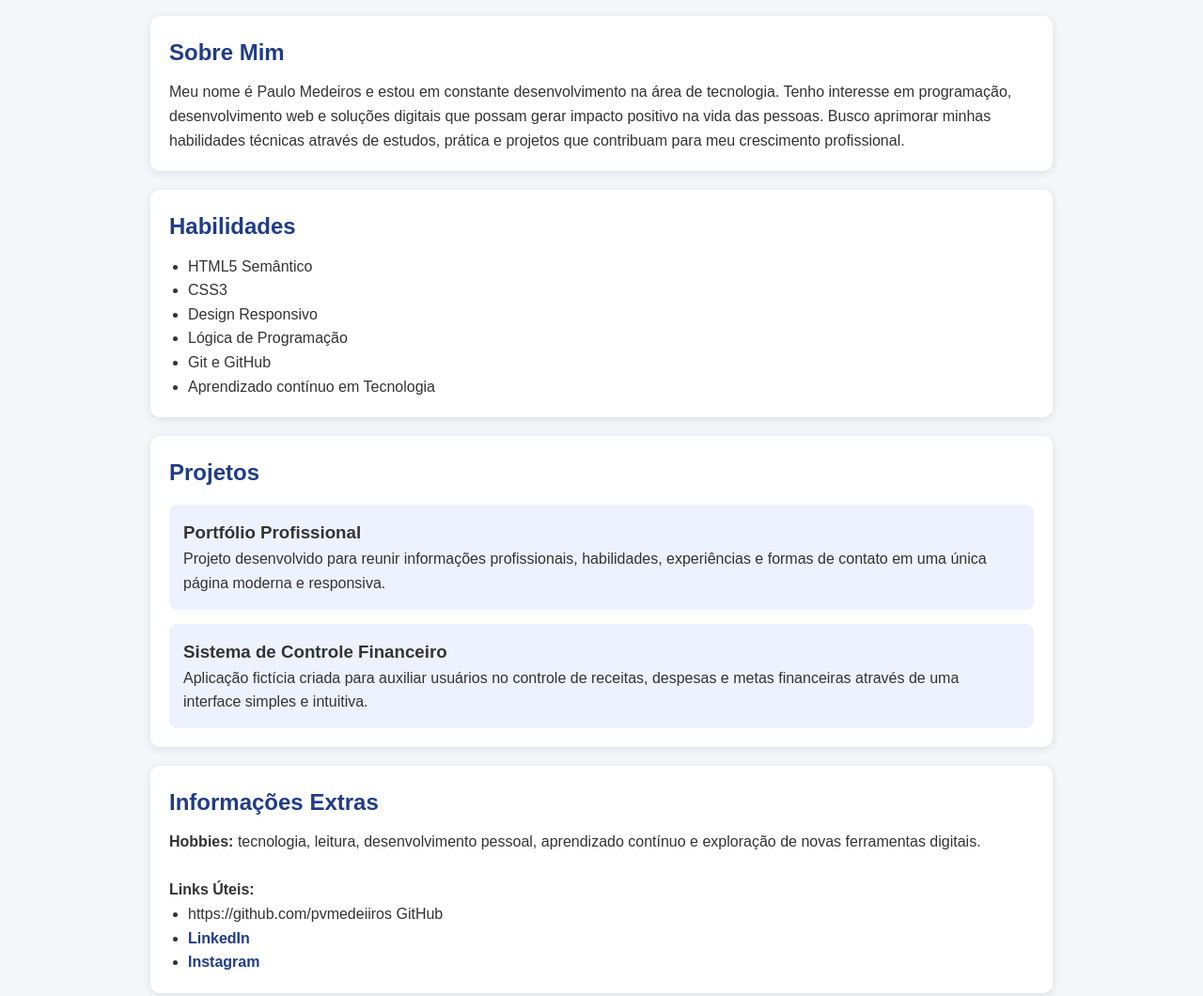
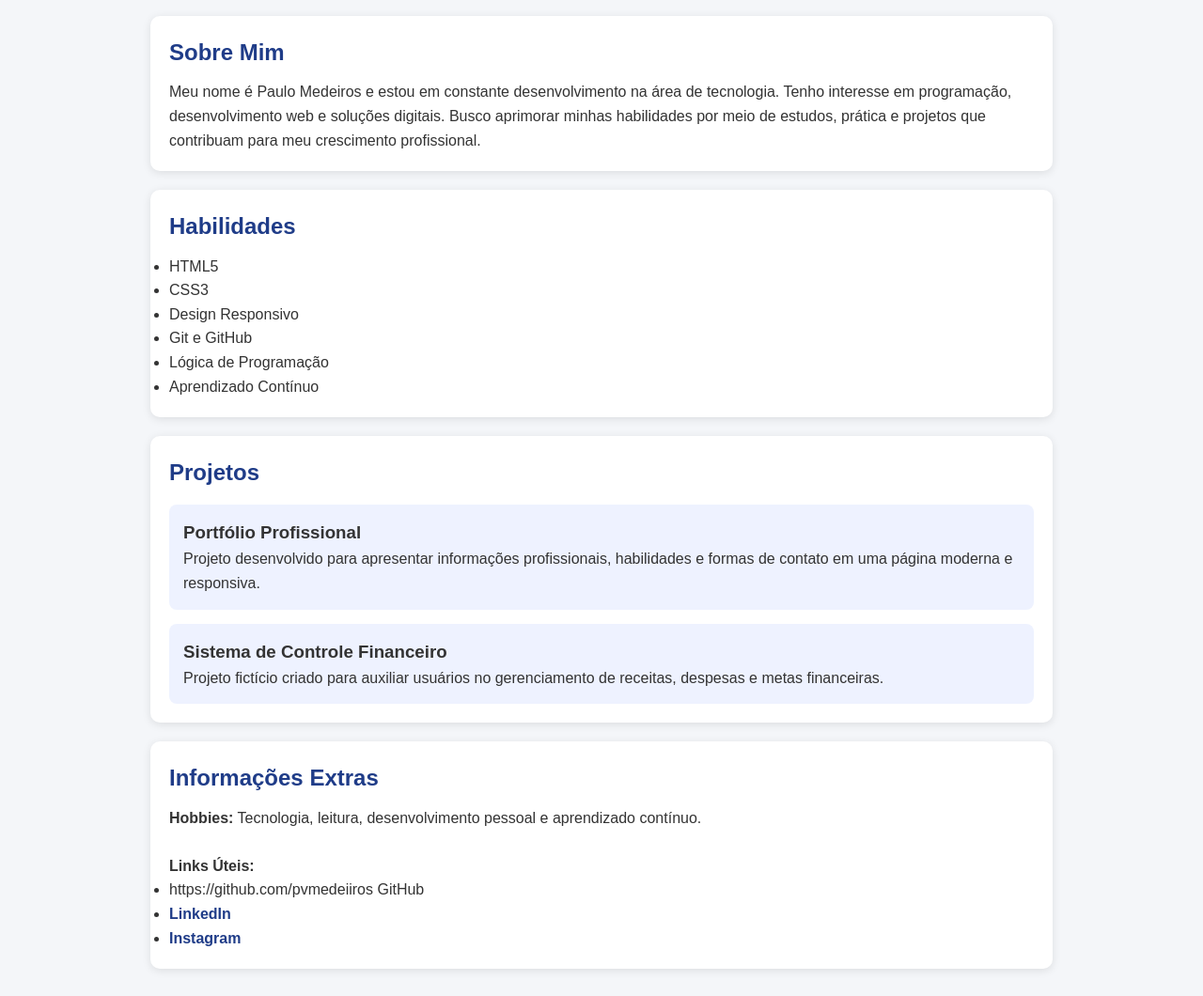
Before and after one commit to pvmedeiiros/landing-page-paulo, a plain HTML site: page index.html in a window 1280 px wide. Shown: the part 211-1271 px from the top of the page at 94% size. Drawn offline with Linux system fonts and the light colour scheme.

Commit message:
Update index.html

```diff
--- a/index.html
+++ b/index.html
@@ -1,123 +1,112 @@
 <!DOCTYPE html>
 <html lang="pt-BR">
-
 <head>
     <meta charset="UTF-8">
     <meta name="viewport" content="width=device-width, initial-scale=1.0">
     <title>Paulo Medeiros | Landing Page</title>
 
     <style>
-        * {
-            margin: 0;
-            padding: 0;
-            box-sizing: border-box;
+        *{
+            margin:0;
+            padding:0;
+            box-sizing:border-box;
         }
 
-        body {
-            font-family: Arial, Helvetica, sans-serif;
-            background-color: #f4f6f9;
-            color: #333;
-            line-height: 1.6;
+        body{
+            font-family: Arial, sans-serif;
+            background:#f4f6f9;
+            color:#333;
+            line-height:1.6;
         }
 
-        header {
-            background: #1f3c88;
-            color: white;
-            text-align: center;
-            padding: 30px 20px;
+        header{
+            background:#1f3c88;
+            color:white;
+            text-align:center;
+            padding:30px 20px;
         }
 
-        header img {
-            width: 180px;
-            height: 180px;
-            border-radius: 50%;
-            object-fit: cover;
-            border: 4px solid white;
-            margin: 20px 0;
+        header img{
+            width:180px;
+            height:180px;
+            border-radius:50%;
+            object-fit:cover;
+            border:4px solid white;
+            margin:20px 0;
         }
 
-        nav {
-            margin-top: 20px;
+        nav{
+            margin-top:20px;
         }
 
-        nav a {
-            color: white;
-            text-decoration: none;
-            margin: 0 15px;
-            font-weight: bold;
+        nav a{
+            color:white;
+            text-decoration:none;
+            margin:0 15px;
+            font-weight:bold;
         }
 
-        nav a:hover {
-            color: #ffd700;
+        nav a:hover{
+            color:#ffd700;
         }
 
-        main {
-            max-width: 1000px;
-            margin: auto;
-            padding: 20px;
+        main{
+            max-width:1000px;
+            margin:auto;
+            padding:20px;
         }
 
         section,
-        aside {
-            background: white;
-            padding: 20px;
-            margin-bottom: 20px;
-            border-radius: 10px;
-            box-shadow: 0px 2px 10px rgba(0, 0, 0, 0.1);
+        aside{
+            background:white;
+            margin-bottom:20px;
+            padding:20px;
+            border-radius:10px;
+            box-shadow:0 2px 10px rgba(0,0,0,0.1);
         }
 
-        h2 {
-            color: #1f3c88;
-            margin-bottom: 10px;
+        h2{
+            color:#1f3c88;
+            margin-bottom:10px;
         }
 
-        article {
-            background: #eef2ff;
-            padding: 15px;
-            margin-top: 15px;
-            border-radius: 8px;
+        article{
+            background:#eef2ff;
+            padding:15px;
+            margin-top:15px;
+            border-radius:8px;
         }
 
-        ul {
-            padding-left: 20px;
+        footer{
+            background:#1f3c88;
+            color:white;
+            text-align:center;
+            padding:20px;
         }
 
-        footer {
-            background: #1f3c88;
-            color: white;
-            text-align: center;
-            padding: 20px;
+        .links a{
+            color:#1f3c88;
+            text-decoration:none;
+            font-weight:bold;
         }
 
-        footer p {
-            margin: 5px 0;
+        .links a:hover{
+            text-decoration:underline;
         }
 
-        .links a {
-            color: #1f3c88;
-            text-decoration: none;
-            font-weight: bold;
+        @media (max-width:768px){
+            nav a{
+                display:block;
+                margin:10px 0;
             }
 
-        .links a:hover {
-            text-decoration: underline;
-        }
-
-        @media (max-width: 768px) {
-
-            nav a {
-                display: block;
-                margin: 10px 0;
-            }
-
-            header img {
-                width: 140px;
-                height: 140px;
+            header img{
+                width:130px;
+                height:130px;
             }
         }
     </style>
 </head>
-
 <body>
 
 <header>
@@ -145,11 +134,9 @@
         <h2>Sobre Mim</h2>
 
         <p>
-                Meu nome é Paulo Medeiros e estou em constante desenvolvimento na área de
-                tecnologia. Tenho interesse em programação, desenvolvimento web e soluções
-                digitais que possam gerar impacto positivo na vida das pessoas. Busco
-                aprimorar minhas habilidades técnicas através de estudos, prática e projetos
-                que contribuam para meu crescimento profissional.
+            Meu nome é Paulo Medeiros e estou em constante desenvolvimento na área de tecnologia.
+            Tenho interesse em programação, desenvolvimento web e soluções digitais. Busco aprimorar
+            minhas habilidades por meio de estudos, prática e projetos que contribuam para meu crescimento profissional.
         </p>
     </section>
 
@@ -157,12 +144,12 @@
         <h2>Habilidades</h2>
 
         <ul>
-                <li>HTML5 Semântico</li>
+            <li>HTML5</li>
             <li>CSS3</li>
             <li>Design Responsivo</li>
+            <li>Git e GitHub</li>
             <li>Lógica de Programação</li>
-                <li>Git e GitHub</li>
-                <li>Aprendizado contínuo em Tecnologia</li>
+            <li>Aprendizado Contínuo</li>
         </ul>
     </section>
 
@@ -174,9 +161,8 @@
             <h3>Portfólio Profissional</h3>
 
             <p>
-                    Projeto desenvolvido para reunir informações profissionais,
-                    habilidades, experiências e formas de contato em uma única
-                    página moderna e responsiva.
+                Projeto desenvolvido para apresentar informações profissionais,
+                habilidades e formas de contato em uma página moderna e responsiva.
             </p>
         </article>
 
@@ -184,9 +170,8 @@
             <h3>Sistema de Controle Financeiro</h3>
 
             <p>
-                    Aplicação fictícia criada para auxiliar usuários no controle
-                    de receitas, despesas e metas financeiras através de uma
-                    interface simples e intuitiva.
+                Projeto fictício criado para auxiliar usuários no gerenciamento
+                de receitas, despesas e metas financeiras.
             </p>
         </article>
 
@@ -197,8 +182,8 @@
         <h2>Informações Extras</h2>
 
         <p>
-                <strong>Hobbies:</strong> tecnologia, leitura, desenvolvimento pessoal,
-                aprendizado contínuo e exploração de novas ferramentas digitais.
+            <strong>Hobbies:</strong>
+            Tecnologia, leitura, desenvolvimento pessoal e aprendizado contínuo.
         </p>
 
         <br>
@@ -239,5 +224,4 @@
 </footer>
 
 </body>
-
 </html>
```
Lines whose indentation alone changed are shown as unchanged.
